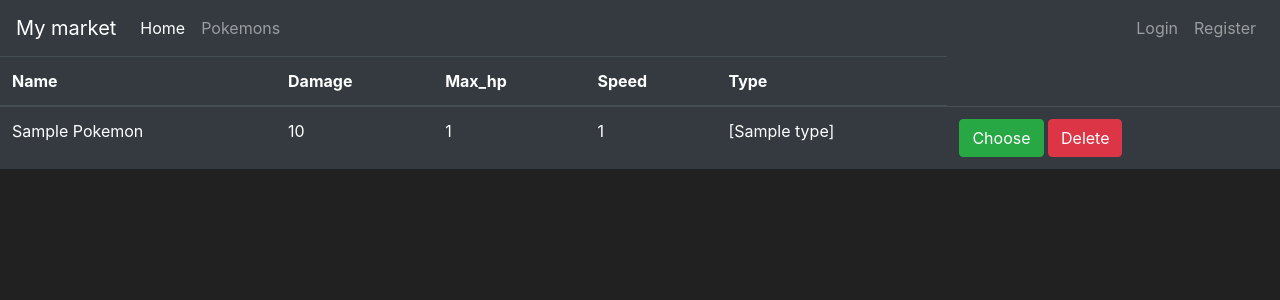
After one commit to nzq123/flask_pokemon_game, a Flask app: page /pokemons in a window 1280 px wide. The commit adds this page. Shown: the top 300 px of the page. Run offline with Flask 2, Linux system fonts and the light colour scheme; tables that the repository leaves empty hold one stand-in row (values such as "Sample post"); some libraries are stand-ins or nearby versions.

Commit message:
Refactored routes

```diff
--- a/pokemons_game/models.py
+++ b/pokemons_game/models.py
@@ -34,7 +34,7 @@ class TypeModel(db.Model):
     name = db.Column(db.String(length=30), nullable=False, unique=True)
 
     def __repr__(self):
-        return f'Type of {self.name}'
+        return f'{self.name}'
 
 
 class AbilityModel(db.Model):
@@ -43,8 +43,10 @@ class AbilityModel(db.Model):
     name = db.Column(db.String(length=30), nullable=False, unique=True)
     damage = db.Column(db.Integer(), nullable=False)
     accuracy = db.Column(db.Integer(), nullable=False)
+    # type = db.Column(db.Integer, db.ForeignKey('type.id'), nullable=False)
+    # type = db.relationship('TypeModel', backref='ability', lazy=True)
     type = db.Column(db.Integer, db.ForeignKey('type.id'), nullable=False)
-    # type = db.relationship('TypeModel', backref='ability', lazy=True)
+    type_data = db.relationship('TypeModel', backref='ability', lazy=True)
 
     def __repr__(self):
         return f'Ability {self.name}'
@@ -52,5 +54,3 @@ class AbilityModel(db.Model):
 
 with app.app_context():
     db.create_all()
-
-# AbilityModel.query.all().filter
--- a/pokemons_game/routes.py
+++ b/pokemons_game/routes.py
@@ -1,5 +1,9 @@
-from pokemons_game import app
-from flask import render_template, redirect, url_for
+from pokemons_game import app, db
+from flask import render_template, redirect, url_for, request, jsonify
+from pokemons_game.models import PokemonModel, TypeModel
+from pokemons_game.pokemon import PokemonType
+import json
+import requests
 
 
 @app.route('/')
@@ -8,11 +12,74 @@ def home_page():
     return render_template('home.html')
 
 
-@app.route('/market')
-def market_page():
-    return render_template('market.html')
+@app.route('/pokemons')
+def pokemons():
+    return render_template('pokemons.html', pokemons=PokemonModel.query.all())
+
+
+@app.route('/pokemon', methods=['GET', 'POST'])
+def pokemon():
+    if request.method == 'POST':
+        body = request.get_json()
+        # poke_types = []
+        poke = PokemonModel(name=body['name'], damage=body['damage'], max_hp=body['max_hp'],
+                            current_hp=body['max_hp'], speed=body['speed'],
+                            type=TypeModel.query.filter(TypeModel.name.in_(body["type"])).all())
+        db.session.add(poke)
+        db.session.commit()
+        return body
+    if request.method == 'GET':
+        tab = []
+        for pokemon in PokemonModel.query.all():
+            poke_types = []
+            for i in pokemon.type:
+                poke_types.append(PokemonType(i.name.lower()))
+            pokemon = dict(id=pokemon.id, name=pokemon.name, damage=pokemon.damage, max_hp=pokemon.max_hp,
+                           speed=pokemon.speed, type=poke_types, trainer=None)
+            tab.append(pokemon)
+        return tab
+
+
+@app.route("/pokemon/<id_>",methods=["DELETE"])
+def pokemon_delete(id_):
+    pokemon = PokemonModel.query.get(id_)
+    if pokemon is not None:
+        db.session.delete(pokemon)
+        db.session.commit()
+    else:
+        return "No pokemon with such ID"
+    return "Pokemon was delete"
+
+
+@app.route('/type_pokemon', methods=['GET', 'POST', 'DELETE'])
+def type_pokemon():
+    if request.method == 'POST':
+        body = request.form
+        type = TypeModel(name=body['name'])
+        db.session.add(type)
+        db.session.commit()
+        return body
+    if request.method == 'GET':
+        tab = []
+        for poke_type in TypeModel.query.all():
+            poke_type = dict(id=poke_type.id, name=poke_type.name)
+            tab.append(poke_type)
+        return tab
+    if request.method == 'DELETE':
+        pass
+
+
+@app.route("/type_pokemon/<id_>",methods=["DELETE"])
+def type_pokemon_delete(id_):
+    type_pokemon = TypeModel.query.get(id_)
+    if type_pokemon is not None:
+        db.session.delete(type_pokemon)
+        db.session.commit()
+    else:
+        return "No type with such ID"
+    return "Type was delete"
 
 
 @app.route('/register', methods=['GET', 'POST'])
 def register_page():
-        return redirect(url_for('market_page'))
+    return redirect(url_for('market_page'))
--- a/pokemons_game/templates/base.html
+++ b/pokemons_game/templates/base.html
@@ -24,7 +24,7 @@
             <a class="nav-link" href="{{ url_for('home_page') }}">Home <span class="sr-only">(current)</span></a>
           </li>
           <li class="nav-item">
-            <a class="nav-link" href="{{ url_for('market_page') }}">Market</a>
+            <a class="nav-link" href="{{ url_for('pokemons') }}">Pokemons</a>
           </li>
         </ul>
         <ul class="navbar-nav">
--- /dev/null
+++ b/pokemons_game/templates/pokemons.html
@@ -0,0 +1,36 @@
+{% extends 'base.html' %}
+{% block title %}
+    Pokemons
+{% endblock title %}
+
+{% block content %}
+    <table class="table table-hover table-dark">
+    <thead>
+        <tr>
+            <!-- Your Columns HERE -->
+            <th scope="col">Name</th>
+            <th scope="col">Damage</th>
+            <th scope="col">Max_hp</th>
+            <th scope="col">Speed</th>
+            <th scope="col">Type</th>
+
+        </tr>
+    </thead>
+    <tbody>
+        <!-- Your rows inside the table HERE: -->
+            {% for pokemon in pokemons %}
+                <tr>
+                    <td>{{ pokemon.name|title }}</td>
+                    <td>{{ pokemon.damage }}</td>
+                    <td>{{ pokemon.max_hp}}</td>
+                    <td>{{ pokemon.speed }}</td>
+                    <td>{{ pokemon.type }}</td>
+                    <td>
+                        <button class="btn btn-outline btn-success">Choose</button>
+                        <button class="btn btn-outline btn-danger">Delete</button>
+                    </td>
+                </tr>
+            {% endfor %}
+    </tbody>
+</table>
+{% endblock content %}
```
Also changed, not shown: pokemons_game/pokemon.py (+25 -0 lines), pokemons_game/templates/market.html (deleted, +0 -35 lines), pokemons_game/__init__.py (line endings or trailing spaces).
